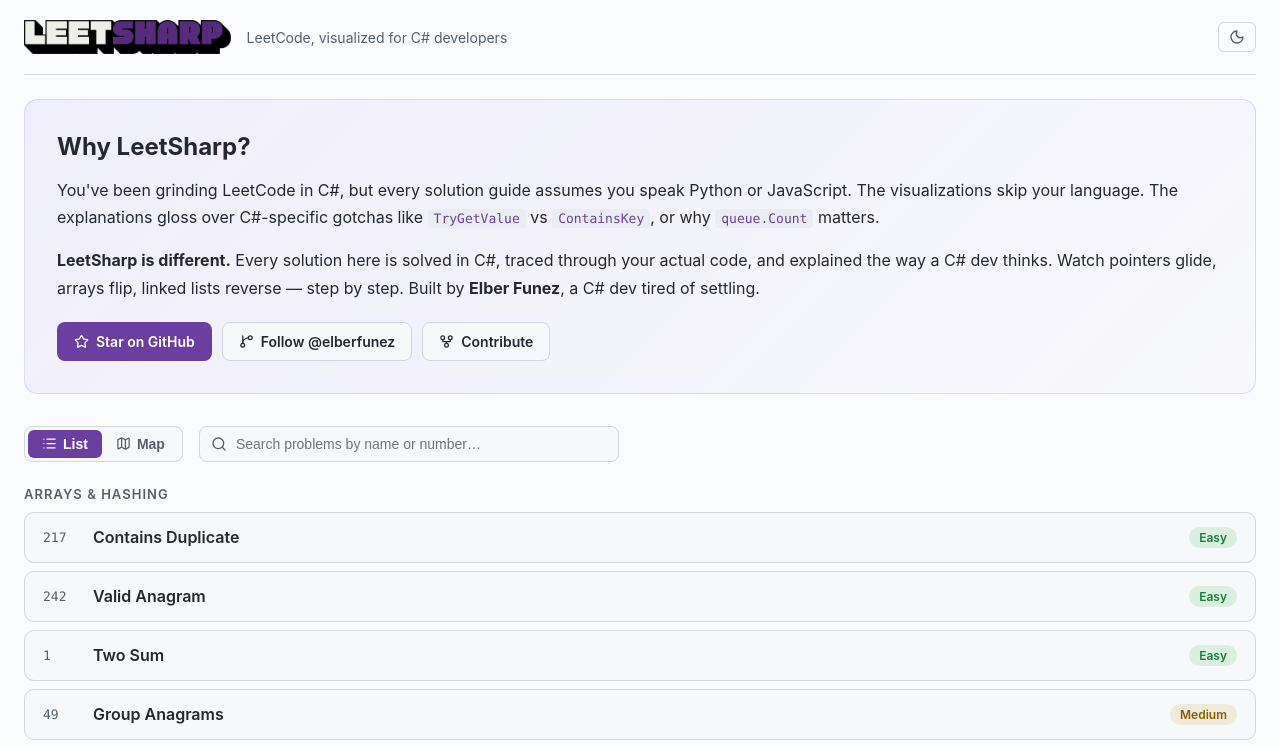
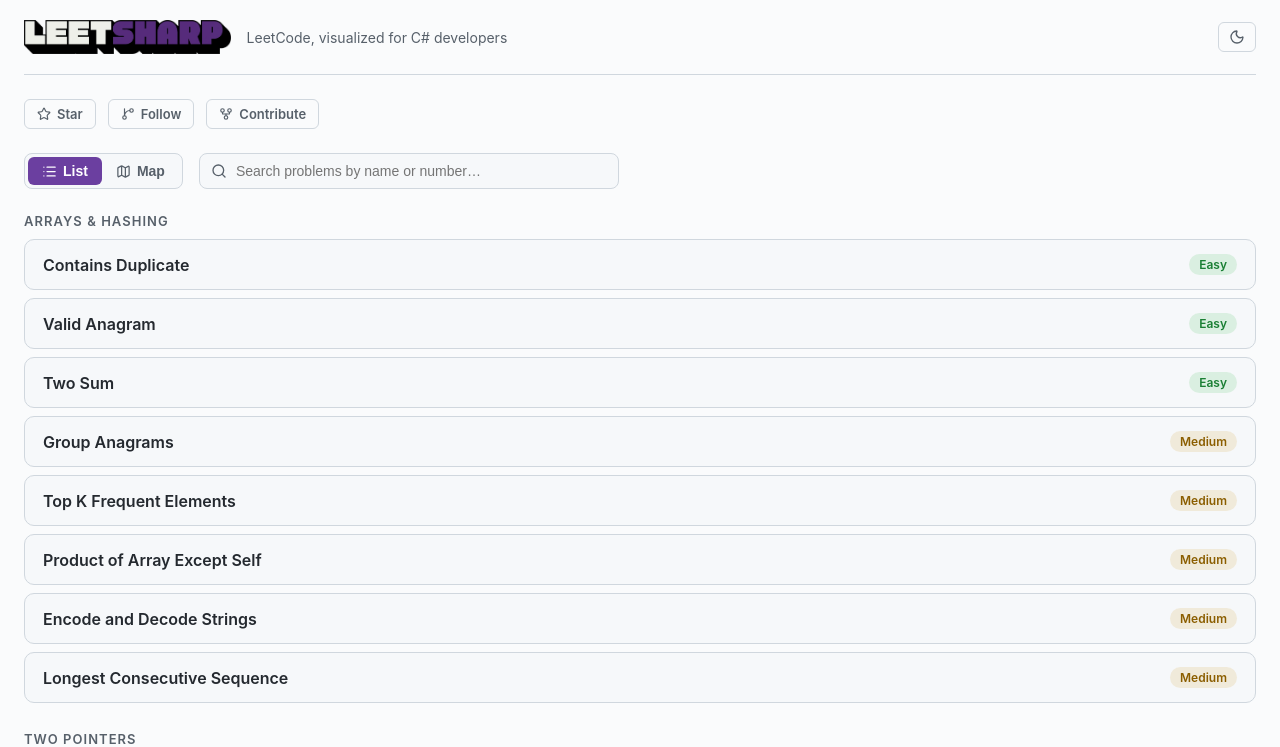
Before and after one commit to elberfunez/leetsharp, a React (Vite) app: page / in a window 1280 px wide. Shown: the top 747 px of the page. Built offline with nearby package versions, Linux system fonts and the light colour scheme.

Commit message:
remove problem numbers

```diff
--- a/src/components/CategoryPanel.tsx
+++ b/src/components/CategoryPanel.tsx
@@ -38,7 +38,6 @@
             <div className="panel-row" key={p.slug}>
               <span className="panel-star">★</span>
               <Link className="panel-problem" to={`/problems/${p.slug}`} onClick={onClose}>
-                <span className="panel-number">{p.number}</span>
                 {p.title}
               </Link>
               <span className={`difficulty difficulty-${p.difficulty.toLowerCase()}`}>
--- a/src/index.css
+++ b/src/index.css
@@ -1199,3 +1199,30 @@
 .panel-solution:hover {
   color: var(--accent);
 }
+
+/* ---------- Home links bar ---------- */
+
+.home-links {
+  display: flex;
+  gap: 12px;
+  margin-bottom: 24px;
+}
+
+.home-link {
+  display: inline-flex;
+  align-items: center;
+  gap: 6px;
+  color: var(--text-dim);
+  text-decoration: none;
+  font-size: 13px;
+  font-weight: 600;
+  padding: 6px 12px;
+  border-radius: 6px;
+  border: 1px solid var(--border);
+  transition: border-color 0.15s ease, color 0.15s ease;
+}
+
+.home-link:hover {
+  border-color: var(--accent);
+  color: var(--accent);
+}
--- a/src/pages/HomePage.tsx
+++ b/src/pages/HomePage.tsx
@@ -21,51 +21,38 @@
   }, [view]);
 
   const q = query.trim().toLowerCase();
-  const matches = (title: string, number: number) =>
-    title.toLowerCase().includes(q) || String(number).includes(q);
+  const matches = (title: string) =>
+    title.toLowerCase().includes(q);
 
   const categories = [...new Set(problems.map((p) => p.category))];
 
   return (
     <div>
-      <div className="home-hero">
-        <h2>Why LeetSharp?</h2>
-        <p>
-          You've been grinding LeetCode in C#, but every solution guide assumes you speak Python or JavaScript.
-          The visualizations skip your language. The explanations gloss over C#-specific gotchas like
-          {" "}<code>TryGetValue</code> vs{" "}<code>ContainsKey</code>, or why <code>queue.Count</code> matters.
-        </p>
-        <p>
-          <strong>LeetSharp is different.</strong> Every solution here is solved in C#, traced through your actual
-          code, and explained the way a C# dev thinks. Watch pointers glide, arrays flip, linked lists reverse — step
-          by step. Built by <strong>Elber Funez</strong>, a C# dev tired of settling.
-        </p>
-        <div className="home-buttons">
+      <div className="home-links">
         <a
           href="https://github.com/elberfunez/leetsharp"
           target="_blank"
           rel="noreferrer"
-            className="home-button home-button-primary"
+          className="home-link"
         >
-            <Star size={15} strokeWidth={2} /> Star on GitHub
+          <Star size={14} strokeWidth={2} /> Star
         </a>
         <a
           href="https://github.com/elberfunez"
           target="_blank"
           rel="noreferrer"
-            className="home-button home-button-secondary"
+          className="home-link"
         >
-            <GitBranch size={15} strokeWidth={2} /> Follow @elberfunez
+          <GitBranch size={14} strokeWidth={2} /> Follow
         </a>
         <a
           href="https://github.com/elberfunez/leetsharp/blob/main/CONTRIBUTING.md"
           target="_blank"
           rel="noreferrer"
-            className="home-button home-button-secondary"
+          className="home-link"
         >
-            <GitFork size={15} strokeWidth={2} /> Contribute
+          <GitFork size={14} strokeWidth={2} /> Contribute
         </a>
-        </div>
       </div>
 
       <div className="home-controls">
@@ -103,7 +90,7 @@
       ) : (
         <>
           {categories.map((category) => {
-            const items = problems.filter((p) => p.category === category && matches(p.title, p.number));
+            const items = problems.filter((p) => p.category === category && matches(p.title));
             if (items.length === 0) return null;
             return (
               <div className="category-group" key={category}>
@@ -111,7 +98,6 @@
                 <div className="problem-list">
                   {items.map((p) => (
                     <Link className="problem-card" to={`/problems/${p.slug}`} key={p.slug}>
-                      <span className="problem-number">{p.number}</span>
                       <span className="problem-title">{p.title}</span>
                       <span className={`difficulty difficulty-${p.difficulty.toLowerCase()}`}>
                         {p.difficulty}
@@ -122,8 +108,8 @@
               </div>
             );
           })}
-          {q && problems.every((p) => !matches(p.title, p.number)) && (
-            <p className="search-empty">No problems match “{query}”.</p>
+          {q && problems.every((p) => !matches(p.title)) && (
+            <p className="search-empty">No problems match "{query}".</p>
           )}
         </>
       )}
```
Lines whose indentation alone changed are shown as unchanged.
